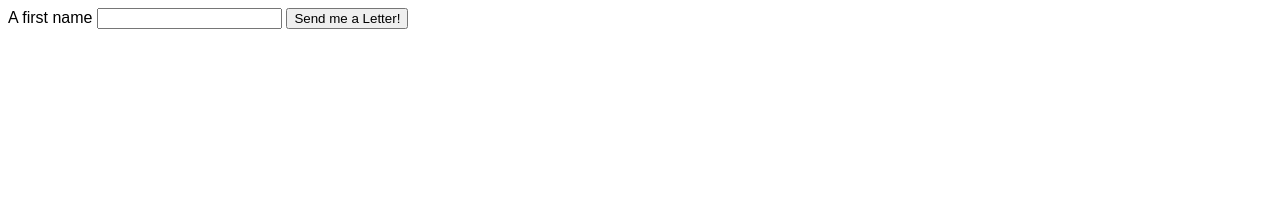
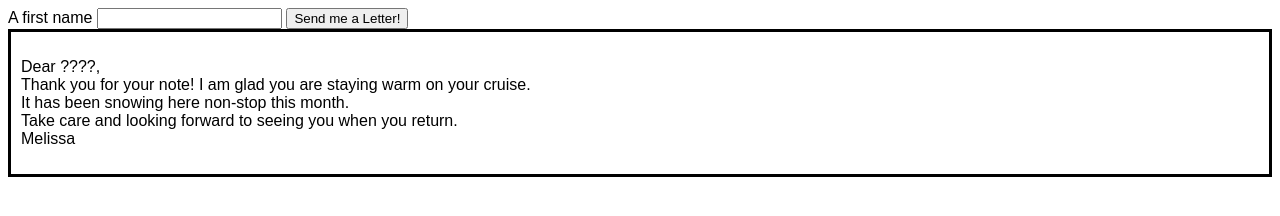
Before and after one commit to SierraProgramPioneer/dog-wiki, a plain HTML site: page form-letter.html in a window 1280 px wide. Drawn offline with Linux system fonts and the light colour scheme.

Commit message:
Add postcard border & padding

```diff
--- a/css/styles.css
+++ b/css/styles.css
@@ -5,3 +5,8 @@ body {
 .hidden {
     display: none;
 }
+
+.postcard {
+    border: solid black;
+    padding: 10px;
+}
--- a/form-letter.html
+++ b/form-letter.html
@@ -16,7 +16,7 @@
         <button type="submit">Send me a Letter!</button>
     </form>
 
-    <div class=hidden>
+    <div class="postcard">
         <p>Dear ????,<br>
             Thank you for your note! I am glad you are staying warm on your cruise.<br>
             It has been snowing here non-stop this month. <br>
```
